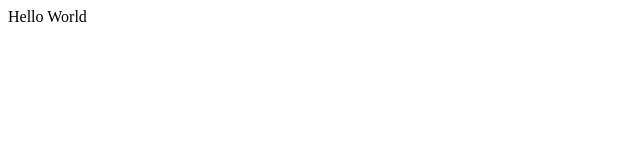
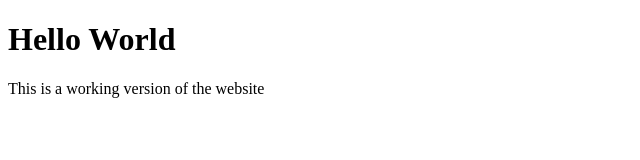
Before and after one commit to Aidan-Trujillo/AWS_Web_2024, a plain HTML site: page index.html in a window 1280 px wide. Shown: the whole page, without its empty margins (0-640 px from the left). Drawn offline with Linux system fonts and the light colour scheme.

Commit message:
Testing the website and committing a file

```diff
--- a/index.html
+++ b/index.html
@@ -6,6 +6,7 @@
 </head>
 
 <body>
-    Hello World
+    <h1>Hello World</h1>
+    <p>This is a working version of the website</p>
 </body>
 </html>
```
